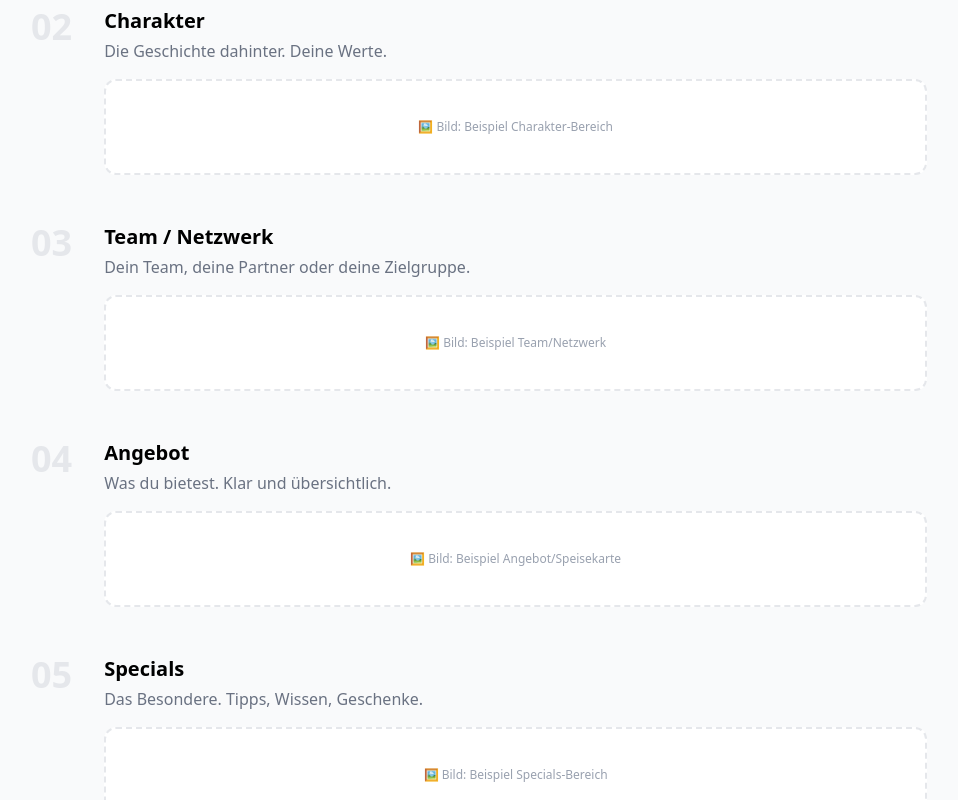
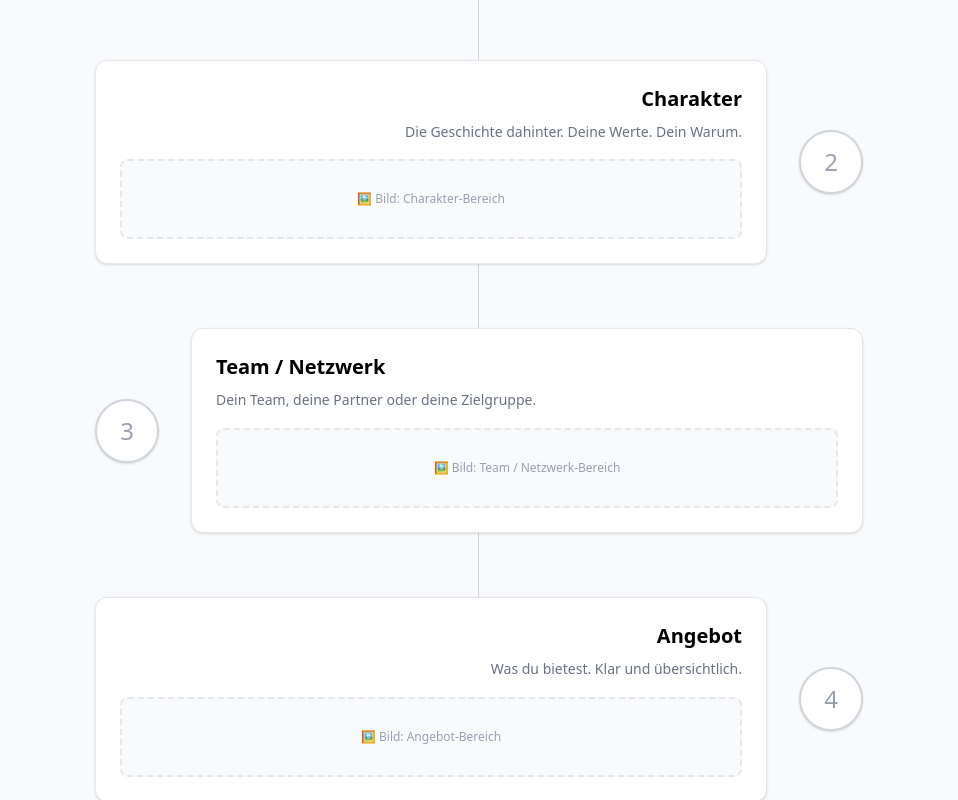
Before and after one commit to StefaniaMaDolak/CCQ-Produktseite, a Next.js app: page / in a window 1280 px wide. Shown: the part 1360-2160 px from the top of the page, without its empty margins (161-1119 px from the left). Built offline with nearby package versions, Linux system fonts and the light colour scheme.

Commit message:
DESIGN-UPDATE: 5 Bereiche als vertikale Steps mit Linie und Kästchen — inspiriert von Instagram-Story-Format

```diff
--- a/src/app/page.tsx
+++ b/src/app/page.tsx
@@ -51,61 +51,74 @@ export default function Home() {
         </div>
       </section>
 
-      {/* 5 Bereiche */}
+      {/* 5 Bereiche — Vertikale Steps mit Linien */}
       <section className="py-20 px-4 bg-gray-50">
-        <div className="max-w-4xl mx-auto">
-          <h2 className="text-sm font-bold uppercase tracking-widest text-gray-400 mb-16">Die 5 Bereiche</h2>
-          <div className="space-y-12">
-            <div className="flex gap-8 items-start">
-              <span className="text-4xl font-bold text-gray-200">01</span>
-              <div className="flex-1">
-                <h3 className="text-xl font-bold mb-1">Profil</h3>
-                <p className="text-gray-500">Wer du bist. Was du machst. Wie man dich erreicht.</p>
-                <div className="mt-4 bg-white rounded-xl p-4 border-2 border-dashed border-gray-200 flex items-center justify-center h-24">
-                  <span className="text-gray-400 text-xs">🖼️ Bild: Beispiel Profil-Bereich</span>
+        <div className="max-w-3xl mx-auto">
+          <h2 className="text-sm font-bold uppercase tracking-widest text-gray-400 mb-16 text-center">
+            Die 5 Bereiche
+          </h2>
+
+          <div className="relative">
+            {/* Vertikale Linie */}
+            <div className="absolute left-8 md:left-1/2 md:-translate-x-px top-0 bottom-0 w-px bg-gray-300" />
+
+            {[
+              {
+                num: "1",
+                title: "Profil",
+                desc: "Wer du bist. Was du machst. Wie man dich erreicht.",
+                align: "left",
+              },
+              {
+                num: "2",
+                title: "Charakter",
+                desc: "Die Geschichte dahinter. Deine Werte. Dein Warum.",
+                align: "right",
+              },
+              {
+                num: "3",
+                title: "Team / Netzwerk",
+                desc: "Dein Team, deine Partner oder deine Zielgruppe.",
+                align: "left",
+              },
+              {
+                num: "4",
+                title: "Angebot",
+                desc: "Was du bietest. Klar und übersichtlich.",
+                align: "right",
+              },
+              {
+                num: "5",
+                title: "Specials",
+                desc: "Das Besondere. Tipps, Wissen, Geschenke.",
+                align: "left",
+              },
+            ].map((step, i) => (
+              <div
+                key={step.num}
+                className={`relative flex items-center gap-8 mb-16 last:mb-0 ${
+                  step.align === "right" ? "md:flex-row-reverse" : ""
+                }`}
+              >
+                {/* Zahl-Kreis */}
+                <div className="relative z-10 flex-shrink-0 w-16 h-16 rounded-full bg-white border-2 border-gray-300 flex items-center justify-center shadow-sm">
+                  <span className="text-2xl font-light text-gray-400">{step.num}</span>
+                </div>
+
+                {/* Inhalt */}
+                <div
+                  className={`flex-1 bg-white p-6 rounded-xl border border-gray-200 shadow-sm ${
+                    step.align === "right" ? "md:text-right" : ""
+                  }`}
+                >
+                  <h3 className="text-xl font-bold mb-2">{step.title}</h3>
+                  <p className="text-gray-500 text-sm leading-relaxed">{step.desc}</p>
+                  <div className="mt-4 bg-gray-50 rounded-lg p-4 border-2 border-dashed border-gray-200 flex items-center justify-center h-20">
+                    <span className="text-gray-400 text-xs">🖼️ Bild: {step.title}-Bereich</span>
+                  </div>
                 </div>
               </div>
-            </div>
-            <div className="flex gap-8 items-start">
-              <span className="text-4xl font-bold text-gray-200">02</span>
-              <div className="flex-1">
-                <h3 className="text-xl font-bold mb-1">Charakter</h3>
-                <p className="text-gray-500">Die Geschichte dahinter. Deine Werte.</p>
-                <div className="mt-4 bg-white rounded-xl p-4 border-2 border-dashed border-gray-200 flex items-center justify-center h-24">
-                  <span className="text-gray-400 text-xs">🖼️ Bild: Beispiel Charakter-Bereich</span>
-                </div>
-              </div>
-            </div>
-            <div className="flex gap-8 items-start">
-              <span className="text-4xl font-bold text-gray-200">03</span>
-              <div className="flex-1">
-                <h3 className="text-xl font-bold mb-1">Team / Netzwerk</h3>
-                <p className="text-gray-500">Dein Team, deine Partner oder deine Zielgruppe.</p>
-                <div className="mt-4 bg-white rounded-xl p-4 border-2 border-dashed border-gray-200 flex items-center justify-center h-24">
-                  <span className="text-gray-400 text-xs">🖼️ Bild: Beispiel Team/Netzwerk</span>
-                </div>
-              </div>
-            </div>
-            <div className="flex gap-8 items-start">
-              <span className="text-4xl font-bold text-gray-200">04</span>
-              <div className="flex-1">
-                <h3 className="text-xl font-bold mb-1">Angebot</h3>
-                <p className="text-gray-500">Was du bietest. Klar und übersichtlich.</p>
-                <div className="mt-4 bg-white rounded-xl p-4 border-2 border-dashed border-gray-200 flex items-center justify-center h-24">
-                  <span className="text-gray-400 text-xs">🖼️ Bild: Beispiel Angebot/Speisekarte</span>
-                </div>
-              </div>
-            </div>
-            <div className="flex gap-8 items-start">
-              <span className="text-4xl font-bold text-gray-200">05</span>
-              <div className="flex-1">
-                <h3 className="text-xl font-bold mb-1">Specials</h3>
-                <p className="text-gray-500">Das Besondere. Tipps, Wissen, Geschenke.</p>
-                <div className="mt-4 bg-white rounded-xl p-4 border-2 border-dashed border-gray-200 flex items-center justify-center h-24">
-                  <span className="text-gray-400 text-xs">🖼️ Bild: Beispiel Specials-Bereich</span>
-                </div>
-              </div>
-            </div>
+            ))}
           </div>
         </div>
       </section>
```
